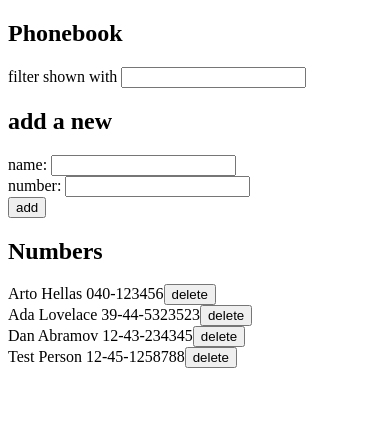
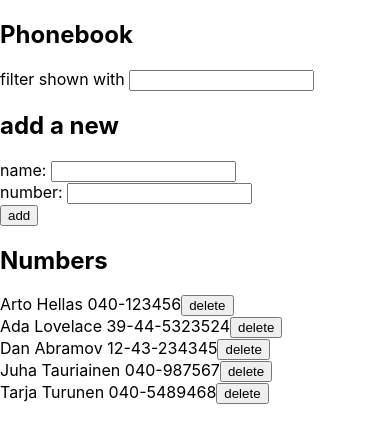
Before and after one commit to dananjayavr/fullstackopen, a React (Create React App) app in the folder part2/phonebook/: page / in a window 390 px wide. Shown: the top 442 px of the page. Built offline with nearby package versions, Linux system fonts and the light colour scheme; data requests are answered from the project's data file.

Commit message:
2.19: Phonebook step11

```diff
--- a/part2/phonebook/db.json
+++ b/part2/phonebook/db.json
@@ -7,7 +7,7 @@
     },
     {
       "name": "Ada Lovelace",
-      "number": "39-44-5323523",
+      "number": "39-44-5323524",
       "id": 2
     },
     {
@@ -16,9 +16,14 @@
       "id": 3
     },
     {
-      "name": "Test Person",
-      "number": "12-45-1258788",
-      "id": 4
+      "name": "Juha Tauriainen",
+      "number": "040-987567",
+      "id": 5
+    },
+    {
+      "name": "Tarja Turunen",
+      "number": "040-5489468",
+      "id": 6
     }
   ]
 }
--- a/part2/phonebook/src/App.js
+++ b/part2/phonebook/src/App.js
@@ -3,9 +3,10 @@
 import Filter from './components/Filter'
 import PersonForm from './components/PersonForm'
 import Person from './components/Person'
+import Notification from './components/Notification'
 import ContactService from './services/contact'
 
-import './App.css';
+import './index.css';
 
 const App = () => {
 
@@ -13,6 +14,7 @@
   const [newName, setNewName] = useState('')
   const [newNumber, setNewNumber] = useState('')
   const [nameFilter, setNameFilter] = useState('')
+  const [notification, setNotification] = useState(null)
 
   const deleteContact = (id) => {
 
@@ -57,8 +59,14 @@
         ContactService
           .updateNumber(personToUpdate.id, personToUpdate)
           .then(returnedValue => {
-            setPersons(persons.splice(personToUpdate.id -1, 1))
-            setPersons(persons.concat(returnedValue))
+            persons.map((person,i) => {
+              console.log(i)
+              if(i === personToUpdate.id-1) {
+                person.number = newNumber
+              }
+            })
+            setPersons(persons)
+            setNotification(`Updated ${returnedValue.name}`)
           })
       }
     } else {
@@ -66,10 +74,16 @@
         .create(latestName)
         .then(returnedContact => {
           setPersons(persons.concat(returnedContact))
+          setNotification(`Added ${returnedContact.name}`)
         })
     }
+
     setNewNumber('')
     setNewName('')
+
+    setTimeout(() => {
+      setNotification(null)
+    }, 3000)
   }
 
   const handleAddNewName = (event) => {
@@ -86,6 +100,7 @@
 
   return (
     <div>
+      <Notification message={notification}/>
       <h2>Phonebook</h2>
       <Filter handler={handleNameFilter} />
       <h2>add a new</h2>
--- /dev/null
+++ b/part2/phonebook/src/components/Notification.js
@@ -0,0 +1,15 @@
+import React from 'react'
+
+const Notification = ({message}) => {
+    if(message === null) {
+        return null
+    }
+
+    return (
+        <div className="notification">
+            {message}
+        </div>
+    )
+}
+
+export default Notification
--- a/part2/phonebook/src/index.css
+++ b/part2/phonebook/src/index.css
@@ -11,3 +11,13 @@
   font-family: source-code-pro, Menlo, Monaco, Consolas, 'Courier New',
     monospace;
 }
+
+.notification {
+  color: green;
+  background: lightgray;
+  font-size: 20px;
+  border-style: solid;
+  border-radius: 5px;
+  padding: 10px;
+  margin-bottom: 10px;
+}
```
